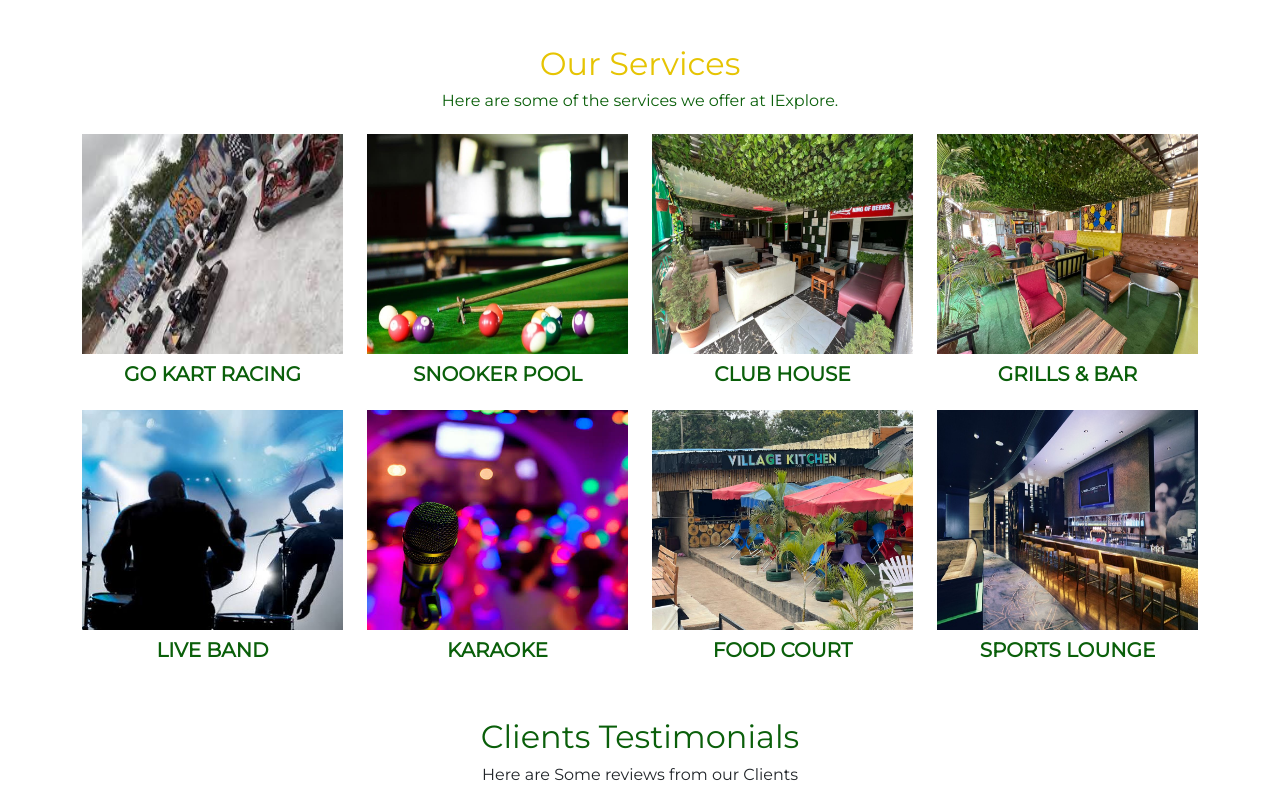
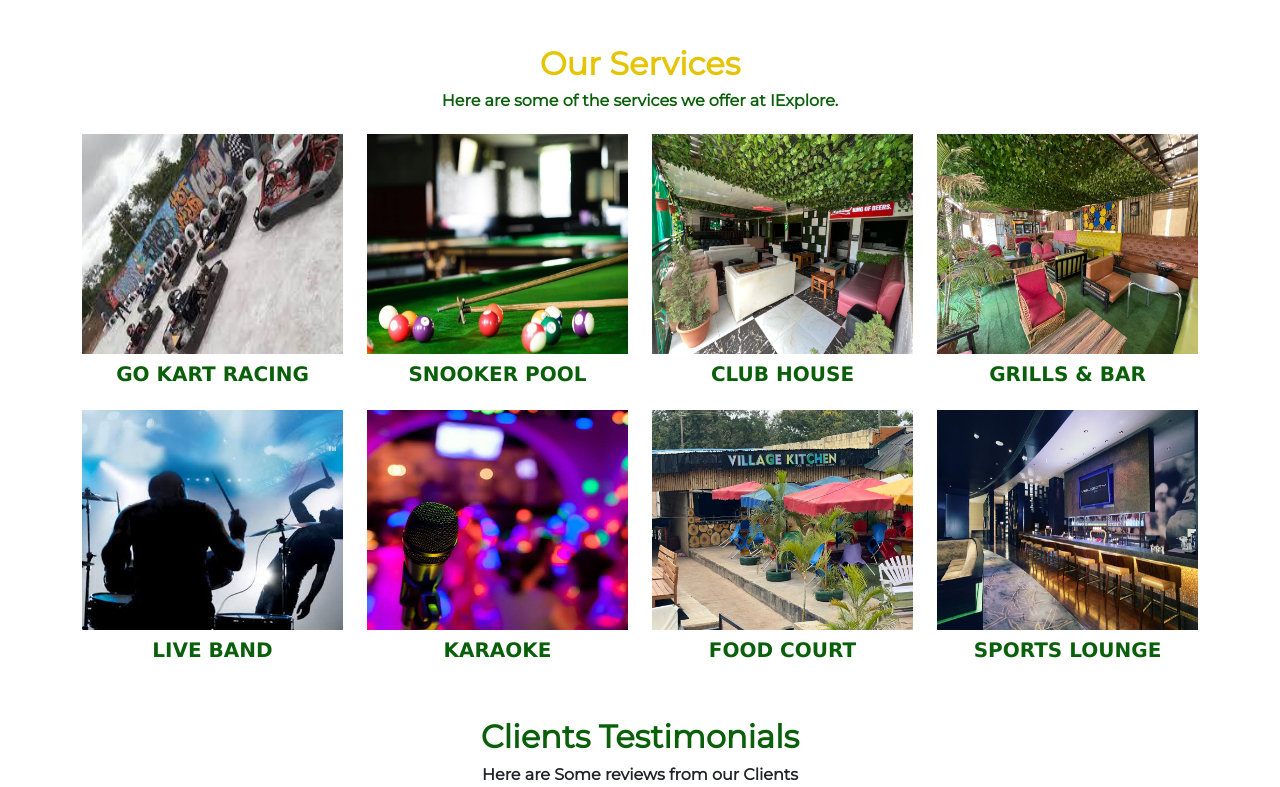
Before and after one commit to David-Orizu31/iexplore, a plain HTML site: page index.html in a window 1280 px wide. Shown: the part 1284-2071 px from the top of the page. Drawn offline with nearby package versions, Linux system fonts and the light colour scheme.

Commit message:
edited services

```diff
--- a/css/styles.css
+++ b/css/styles.css
@@ -118,6 +118,10 @@ body p {
     font-stretch: semi-condensed;
     color: rgb(14, 44, 14);
     text-shadow : 0px 1px 1px #4d4d4d;
+}
+
+.text-service {
+   font-family: Verdana, Geneva, Tahoma, sans-serif;
 }
 
 /* This changes all the animations globally */
--- a/index.html
+++ b/index.html
@@ -119,8 +119,8 @@
         </section>
 
         <section class="mt-5">
-           <h2 class="text-center text-yellow">Our Services</h2>
-           <h6 class="text-center text-green">Here are some of the services we offer at IExplore.</h6>
+           <h2 class="text-center text-yellow"><b>Our Services</b></h2>
+           <h6 class="text-center text-green"><b>Here are some of the services we offer at IExplore.</b></h6>
 
            <div class="row">
               <div class="col-lg-3 col-md-6 col-sm-6 col-xs-12 mt-3" data-aos="fade-in" data-aos-duration="1500">
@@ -131,7 +131,7 @@
                      <a href="contact.html" class="btn btn-service-quote px-4 py-2">Get Quote</a>
                   </div>
               </div>
-              <h5 class="text-center text-uppercase text-green text-bold mt-2"><b>Go Kart Racing</b></h5>
+              <h5 class="text-center text-uppercase text-green text-bold text-service mt-2"><b>Go Kart Racing</b></h5>
               </div>
 
               <div class="col-lg-3 col-md-6 col-sm-6 col-xs-12 mt-3" data-aos="fade-in" data-aos-duration="1500">
@@ -142,7 +142,7 @@
                      <a href="contact.html" class="btn btn-service-quote px-4 py-2">Get Quote</a>
                   </div>
               </div>
-              <h5 class="text-center text-uppercase text-green text-bold mt-2"><b>Snooker Pool</b></h5>
+              <h5 class="text-center text-uppercase text-green text-bold text-service mt-2"><b>Snooker Pool</b></h5>
               </div>
 
               <div class="col-lg-3 col-md-6 col-sm-6 col-xs-12 mt-3" data-aos="fade-in" data-aos-duration="1500">
@@ -153,7 +153,7 @@
                      <a href="contact.html" class="btn btn-service-quote px-4 py-2">Get Quote</a>
                   </div>
               </div>
-              <h5 class="text-center text-uppercase text-green text-bold mt-2"><b>Club House</b></h5>
+              <h5 class="text-center text-uppercase text-green text-bold text-service mt-2"><b>Club House</b></h5>
               </div>
 
               <div class="col-lg-3 col-md-6 col-sm-6 col-xs-12 mt-3" data-aos="fade-in" data-aos-duration="1500">
@@ -164,7 +164,7 @@
                      <a href="contact.html" class="btn btn-service-quote px-4 py-2">Get Quote</a>
                   </div>
               </div>
-              <h5 class="text-center text-uppercase text-green text-bold mt-2"><b>Grills & Bar</b></h5>
+              <h5 class="text-center text-uppercase text-green text-bold text-service mt-2"><b>Grills & Bar</b></h5>
               </div>
 
               <div class="col-lg-3 col-md-6 col-sm-6 col-xs-12 mt-3" data-aos="fade-in" data-aos-duration="1500">
@@ -175,7 +175,7 @@
                      <a href="contact.html" class="btn btn-service-quote px-4 py-2">Get Quote</a>
                   </div>
               </div>
-              <h5 class="text-center text-uppercase text-green text-bold mt-2"><b>Live band</b></h5>
+              <h5 class="text-center text-uppercase text-green text-bold text-service mt-2"><b>Live band</b></h5>
               </div>
 
               <div class="col-lg-3 col-md-6 col-sm-6 col-xs-12 mt-3" data-aos="fade-in" data-aos-duration="1500">
@@ -186,7 +186,7 @@
                      <a href="contact.html" class="btn btn-service-quote px-4 py-2">Get Quote</a>
                   </div>
               </div>
-              <h5 class="text-center text-uppercase text-green text-bold mt-2"><b>Karaoke</b></h5>
+              <h5 class="text-center text-uppercase text-green text-bold text-service mt-2"><b>Karaoke</b></h5>
               </div>
 
               <div class="col-lg-3 col-md-6 col-sm-6 col-xs-12 mt-3" data-aos="fade-in" data-aos-duration="1500">
@@ -197,7 +197,7 @@
                      <a href="contact.html" class="btn btn-service-quote px-4 py-2">Get Quote</a>
                   </div>
               </div>
-              <h5 class="text-center text-uppercase text-green text-bold mt-2"><b>Food Court</b></h5>
+              <h5 class="text-center text-uppercase text-green text-bold text-service mt-2"><b>Food Court</b></h5>
               </div>
 
               <div class="col-lg-3 col-md-6 col-sm-6 col-xs-12 mt-3" data-aos="fade-in" data-aos-duration="1500">
@@ -208,15 +208,15 @@
                      <a href="contact.html" class="btn btn-service-quote px-4 py-2">Get Quote</a>
                   </div>
               </div>
-              <h5 class="text-center text-uppercase text-green text-bold mt-2"><b>Sports Lounge</b></h5>
+              <h5 class="text-center text-uppercase text-green text-bold text-service mt-2"><b>Sports Lounge</b></h5>
               </div>
            </div>
 
         </section>
 
         <section class="mt-5">
-          <h2 class="text-center text-green">Clients Testimonials</h2>
-          <h6 class="text-center">Here are Some reviews from our Clients</h6>
+          <h2 class="text-center text-green"><b>Clients Testimonials</b></h2>
+          <h6 class="text-center"><b>Here are Some reviews from our Clients</b></h6>
            <br>
           <div class="responsive">
              <div class="container-fluid">
```
Also changed, not shown: about.html (+10 -10 lines), services.html (+11 -11 lines).
